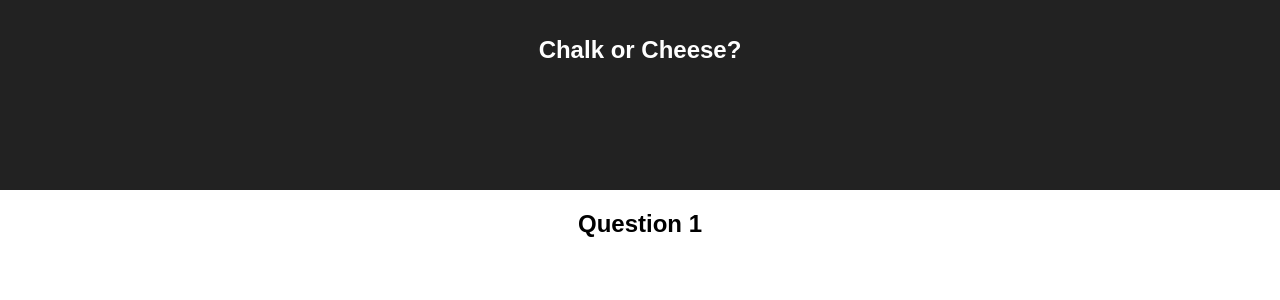
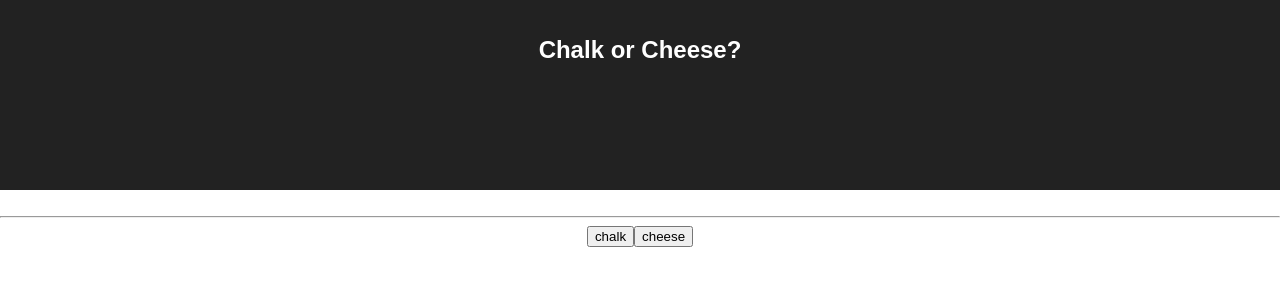
Before and after one commit to Joebourne/chalk-or-cheese, a React (Create React App) app: page / in a window 1280 px wide. Shown: the top 300 px of the page. Built offline with nearby package versions, Linux system fonts and the light colour scheme.

Commit message:
Basic markup and props for Question

```diff
--- a/src/components/Question/index.jsx
+++ b/src/components/Question/index.jsx
@@ -1,5 +1,23 @@
 import React from 'react';
+import PropTypes from 'prop-types';
 
-export default function Question() {
-  return <h2>Question 1</h2>;
+Question.propTypes = {
+  url: PropTypes.string.isRequired,
+  onClickChalk: PropTypes.func.isRequired,
+  onClickCheese: PropTypes.func.isRequired
+};
+
+export default function Question({ url, onClickChalk, onClickCheese }) {
+  return (
+    <div>
+      <div>
+        <img src={url} />
+      </div>
+      <hr />
+      <div>
+        <button onClick={onClickChalk}>chalk</button>
+        <button onClick={onClickCheese}>cheese</button>
+      </div>
+    </div>
+  );
 }
```
